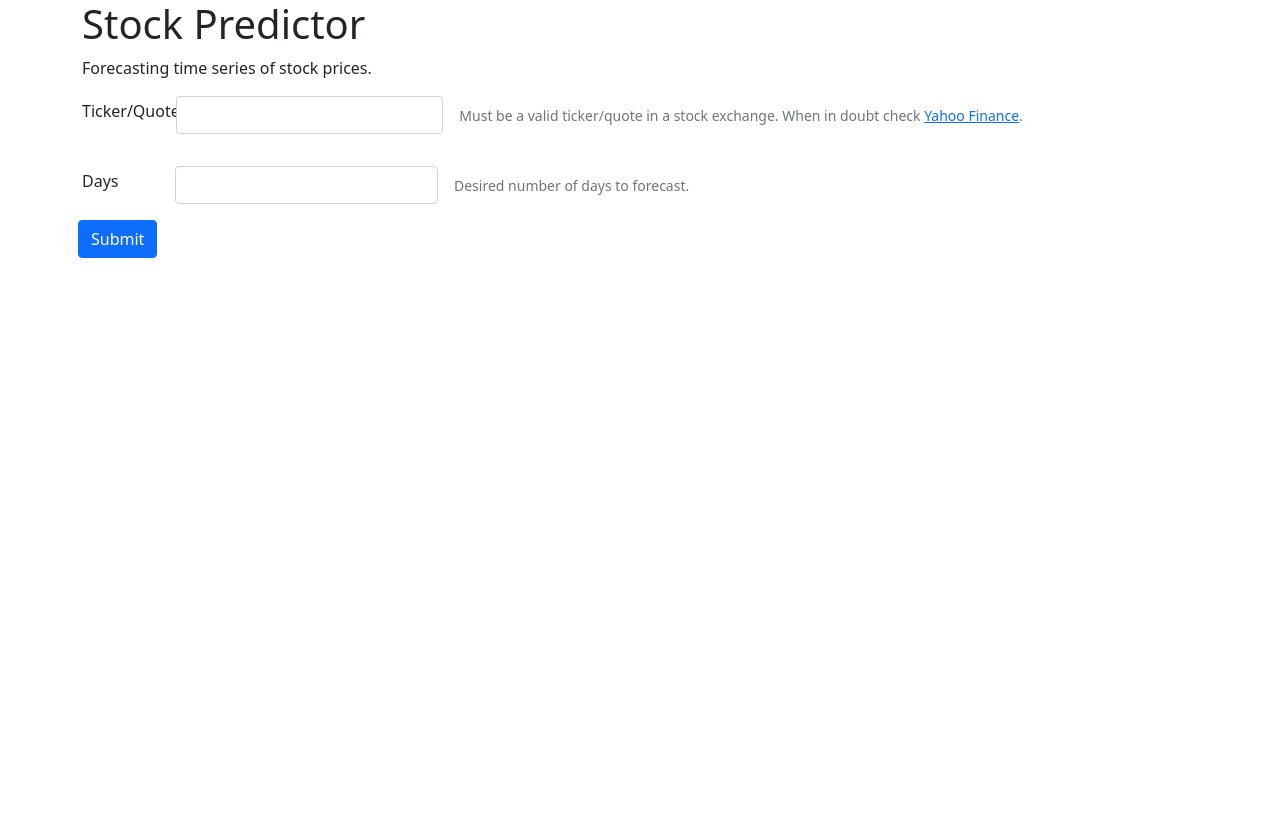
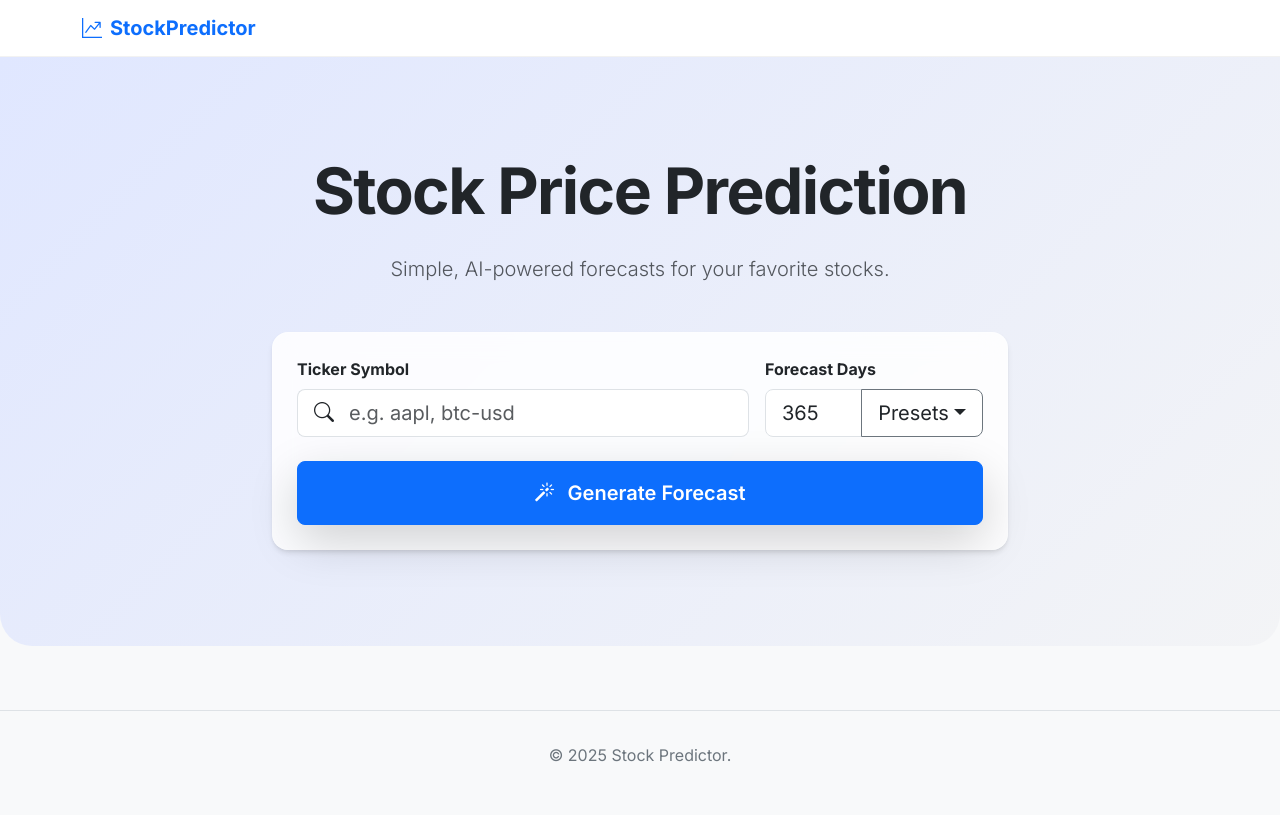
Before and after one commit to juadielon/stockPredictor, a Flask app: page / in a window 1280 px wide. Before the commit the page ends 258 px from the top, so only its background shows below. Run offline with Flask 3, Linux system fonts and the light colour scheme; some libraries are stand-ins or nearby versions.

Commit message:
feat: Implement stock predictor application with Flask, Gunicorn, Nginx, and Docker deployment, including UI, prediction logic, and configuration. Polish the app look and feel and split templates.

```diff
--- /dev/null
+++ b/app/static/css/style.css
@@ -0,0 +1,62 @@
+:root {
+    --primary-color: #0d6efd;
+    --secondary-color: #6c757d;
+    --background-color: #f8f9fa;
+    --surface-color: #ffffff;
+    --text-color: #212529;
+}
+
+body {
+    background-color: var(--background-color);
+    color: var(--text-color);
+    font-family: 'Inter', -apple-system, BlinkMacSystemFont, "Segoe UI", Roboto, "Helvetica Neue", Arial, sans-serif;
+    -webkit-font-smoothing: antialiased;
+}
+
+h1,
+h2,
+h3,
+h4,
+h5,
+h6 {
+    font-weight: 700;
+    letter-spacing: -0.025em;
+    color: #212529;
+}
+
+/* Glassmorphism Card */
+.glass-card {
+    background: rgba(255, 255, 255, 0.85);
+    backdrop-filter: blur(12px);
+    -webkit-backdrop-filter: blur(12px);
+    border: 1px solid rgba(255, 255, 255, 0.3);
+    border-radius: 1rem;
+    box-shadow: 0 4px 6px -1px rgba(0, 0, 0, 0.1), 0 2px 4px -1px rgba(0, 0, 0, 0.06);
+}
+
+.hero-section {
+    background: linear-gradient(135deg, #e0e7ff 0%, #f3f4f6 100%);
+    padding: 6rem 0;
+    margin-bottom: 2rem;
+    border-radius: 0 0 2rem 2rem;
+    position: relative;
+    overflow: hidden;
+}
+
+.navbar-custom {
+    background-color: #ffffff;
+    border-bottom: 1px solid rgba(0, 0, 0, 0.05);
+}
+
+.btn-primary {
+    padding: 0.75rem 1.5rem;
+    font-weight: 600;
+}
+
+footer {
+    padding: 2rem 0;
+    margin-top: 4rem;
+    color: #6c757d;
+    text-align: center;
+    border-top: 1px solid #dee2e6;
+}
--- /dev/null
+++ b/app/templates/base.html
@@ -0,0 +1,59 @@
+<!DOCTYPE html>
+<html lang="en">
+
+<head>
+    <meta charset="utf-8">
+    <meta name="viewport" content="width=device-width, initial-scale=1">
+    <title>{% block title %}Stock Predictor{% endblock %}</title>
+
+    <!-- Google Fonts -->
+    <link rel="preconnect" href="https://fonts.googleapis.com">
+    <link rel="preconnect" href="https://fonts.gstatic.com" crossorigin>
+    <link href="https://fonts.googleapis.com/css2?family=Inter:wght@300;400;500;600;700&display=swap" rel="stylesheet">
+
+    <!-- Bootstrap 5.3 CSS -->
+    <link href="https://cdn.jsdelivr.net/npm/bootstrap@5.3.0/dist/css/bootstrap.min.css" rel="stylesheet">
+    <!-- Bootstrap Icons -->
+    <link href="https://cdn.jsdelivr.net/npm/bootstrap-icons@1.10.0/font/bootstrap-icons.css" rel="stylesheet">
+
+    <!-- Custom CSS -->
+    <link href="{{ url_for('static', filename='css/style.css') }}" rel="stylesheet">
+
+    <!-- Plotly.js -->
+    <script src="https://cdn.plot.ly/plotly-latest.min.js"></script>
+</head>
+
+<body>
+    <nav class="navbar navbar-expand-lg navbar-light navbar-custom">
+        <div class="container">
+            <a class="navbar-brand fw-bold text-primary" href="/">
+                <i class="bi bi-graph-up-arrow me-2"></i>StockPredictor
+            </a>
+            <button class="navbar-toggler" type="button" data-bs-toggle="collapse" data-bs-target="#navbarNav">
+                <span class="navbar-toggler-icon"></span>
+            </button>
+            <div class="collapse navbar-collapse" id="navbarNav">
+                <ul class="navbar-nav ms-auto">
+                    {% if request.endpoint != 'home' %}
+                    <li class="nav-item">
+                        <a class="nav-link" href="/">Home</a>
+                    </li>
+                    {% endif %}
+                </ul>
+            </div>
+        </div>
+    </nav>
+
+    {% block content %}
+    {% endblock %}
+
+    <footer>
+        <div class="container">
+            <p>&copy; 2025 Stock Predictor.</p>
+        </div>
+    </footer>
+
+    <script src="https://cdn.jsdelivr.net/npm/bootstrap@5.3.0/dist/js/bootstrap.bundle.min.js"></script>
+</body>
+
+</html>
--- a/app/templates/home.html
+++ b/app/templates/home.html
@@ -1,81 +1,52 @@
-<!DOCTYPE html>
+{% extends "base.html" %}
 
-<html lang="en">
-  <head>
-    <title>Stock Predictor</title>
-    <meta charset="utf-8" />
-    <meta name="viewport" content="width=device-width,initial-scale=1" />
+{% block content %}
+<div class="hero-section text-center">
+  <div class="container position-relative z-1">
+    <h1 class="display-3 fw-bold mb-4">Stock Price Prediction</h1>
+    <p class="lead mb-5 opacity-75">Simple, AI-powered forecasts for your favorite stocks.</p>
 
-    <!-- Stylesheets -->
-    <link
-      href="https://cdn.jsdelivr.net/npm/bootstrap@5.0.0-beta1/dist/css/bootstrap.min.css"
-      rel="stylesheet"
-      integrity="sha384-giJF6kkoqNQ00vy+HMDP7azOuL0xtbfIcaT9wjKHr8RbDVddVHyTfAAsrekwKmP1"
-      crossorigin="anonymous"
-    />
+    <div class="row justify-content-center">
+      <div class="col-lg-8">
+        <div class="glass-card p-4">
+          <form action="/ticker" method="post" class="row g-3">
+            {{ form.csrf_token }}
+            <div class="col-md-8 text-start">
+              <label for="ticker" class="form-label fw-bold text-dark">Ticker Symbol</label>
+              <div class="input-group input-group-lg">
+                <span class="input-group-text bg-white border-end-0"><i class="bi bi-search"></i></span>
+                <input type="text" class="form-control border-start-0 ps-0" id="ticker" name="ticker"
+                  placeholder="e.g. aapl, btc-usd" required>
+              </div>
+            </div>
+            <div class="col-md-4 text-start">
+              <label for="days" class="form-label fw-bold text-dark">Forecast Days</label>
+              <div class="input-group input-group-lg">
+                <input type="number" class="form-control bg-white" id="days" name="days" value="365" min="30" required>
+                <button class="btn btn-outline-secondary dropdown-toggle bg-white text-dark" type="button"
+                  data-bs-toggle="dropdown" aria-expanded="false">Presets</button>
+                <ul class="dropdown-menu dropdown-menu-end">
+                  <li><a class="dropdown-item" href="#"
+                      onclick="document.getElementById('days').value=90; return false;">3 Months (90 d)</a></li>
+                  <li><a class="dropdown-item" href="#"
+                      onclick="document.getElementById('days').value=180; return false;">6 Months (180 d)</a></li>
+                  <li><a class="dropdown-item" href="#"
+                      onclick="document.getElementById('days').value=365; return false;">1 Year (365 d)</a></li>
+                  <li><a class="dropdown-item" href="#"
+                      onclick="document.getElementById('days').value=730; return false;">2 Years (730 d)</a></li>
+                </ul>
+              </div>
+            </div>
 
-    <!-- Scripts -->
-    <script
-      src="https://cdn.jsdelivr.net/npm/bootstrap@5.0.0-beta1/dist/js/bootstrap.bundle.min.js"
-      integrity="sha384-ygbV9kiqUc6oa4msXn9868pTtWMgiQaeYH7/t7LECLbyPA2x65Kgf80OJFdroafW"
-      crossorigin="anonymous"
-    ></script>
-  </head>
-
-  <body>
-    <div class="container">
-      <h1>Stock Predictor</h1>
-      <p>Forecasting time series of stock prices.</p>
-      <form action="/ticker" method="post">
-        <div class="row g-3 align-items-center">
-          <div class="col-1">
-            <label for="ticker" class="form-label">Ticker/Quote</label>
-          </div>
-          <div class="col-3">
-            <input
-              type="text"
-              id="ticker"
-              name="ticker"
-              class="form-control"
-              aria-describedby="tickerHelpInline"
-            />
-          </div>
-          <div class="col-8">
-            <span id="tickerHelpInline" class="form-text">
-              Must be a valid ticker/quote in a stock exchange. When in doubt
-              check
-              <a href="https://au.finance.yahoo.com/">Yahoo Finance</a>.
-            </span>
-          </div>
-
-          <div class="row g-3 align-items-center">
-            <div class="col-1">
-              <label for="days" class="form-label">Days</label>
+            <div class="col-12 mt-4">
+              <button type="submit" class="btn btn-primary btn-lg w-100 py-3 shadow-lg">
+                <i class="bi bi-magic me-2"></i> Generate Forecast
+              </button>
             </div>
-            <div class="col-3">
-              <input
-                type="text"
-                id="days"
-                name="days"
-                class="form-control"
-                aria-describedby="daysHelpInline"
-              />
-            </div>
-            <div class="col-8">
-              <span id="daysHelpInline" class="form-text">
-                Desired number of days to forecast.
-              </span>
-            </div>
-          </div>
-
-          <div class="row g-2 align-items-center">
-            <div class="col-auto">
-              <button type="submit" class="btn btn-primary">Submit</button>
-            </div>
-          </div>
+          </form>
         </div>
-        {{ form.csrf_token }}
-      </form>
+      </div>
     </div>
-  </body>
-</html>
+  </div>
+</div>
+{% endblock %}
```
Also changed, not shown: app/stock_predictor.py (+7 -0 lines), app/templates/results.html (+185 -222 lines).
